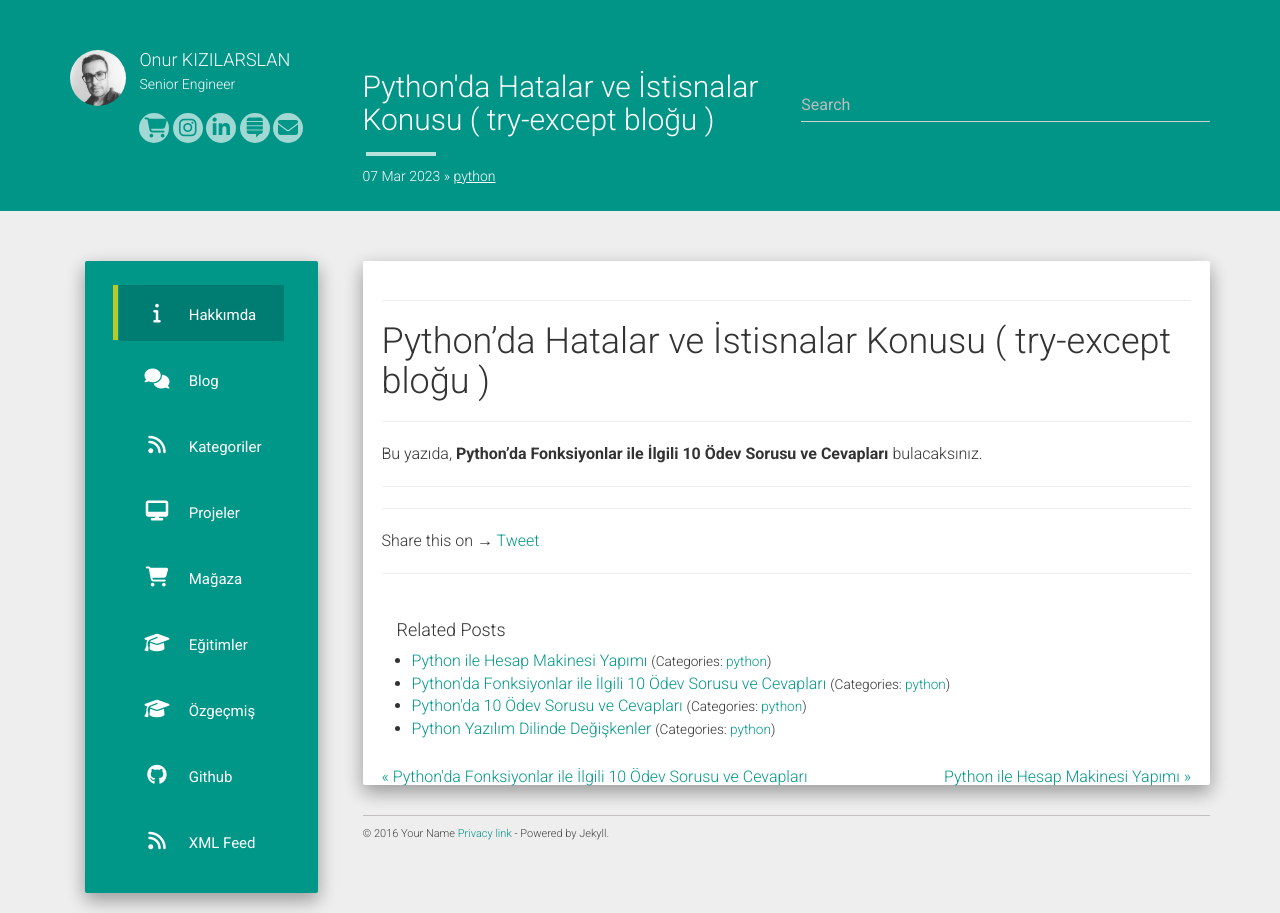
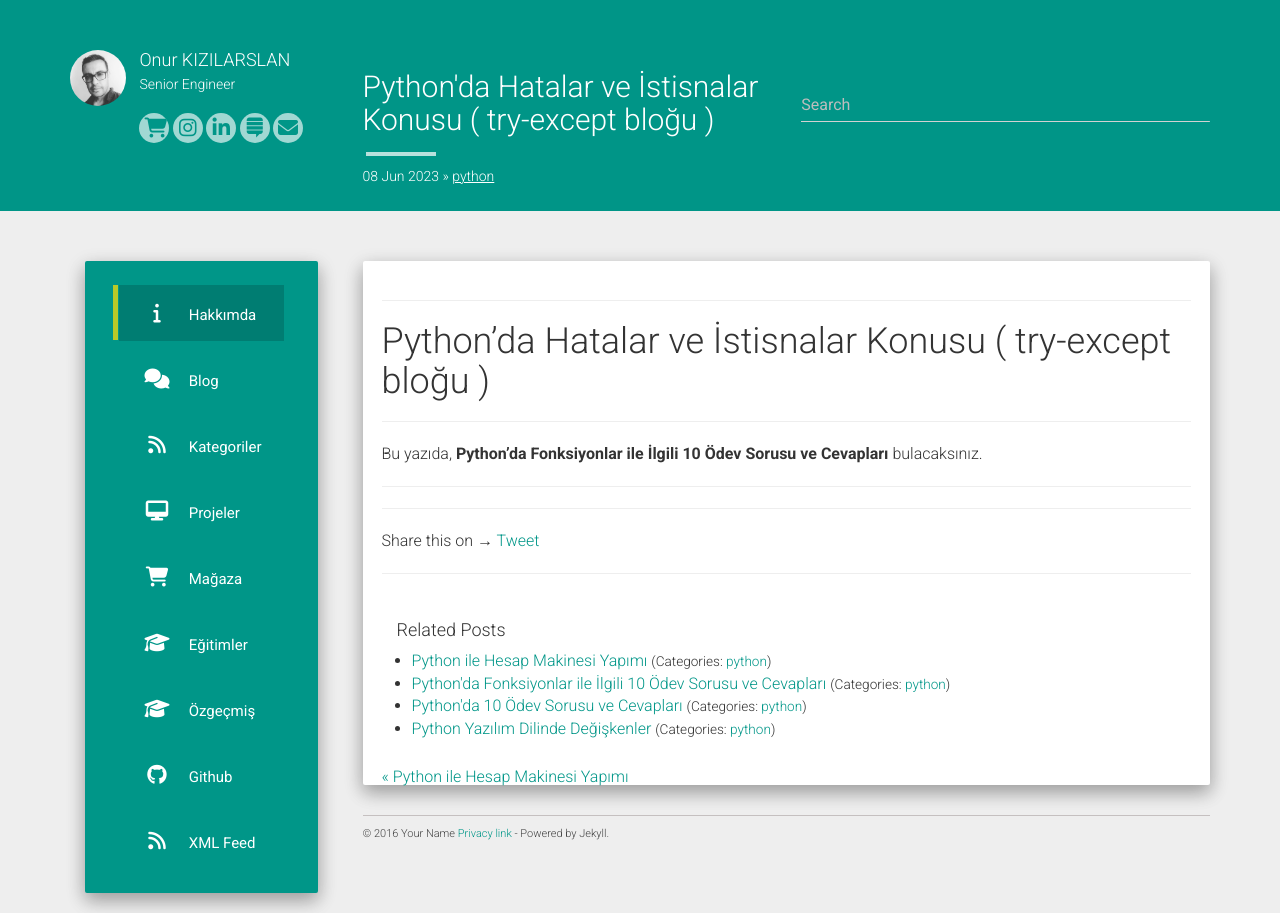
Before and after one commit to imonur/blog, a Jekyll site: the page built from _posts/2023-06-08-python-try-except-hatalar-ve-istisnalar.md, in a window 1280 px wide. Built offline with Jekyll 4.4.1, drawn with Linux system fonts in a browser that asks for light colours; nearby versions of some CDN libraries; comment, search, counter and statistics services are not loaded.

Commit message:
Update and rename 2023-05-18-python-try-except-hatalar-ve-istisnalar.md to 2023-06-08-python-try-except-hatalar-ve-istisnalar.md

```diff
--- a/_posts/2023-05-18-python-try-except-hatalar-ve-istisnalar.md
+++ b/_posts/2023-06-08-python-try-except-hatalar-ve-istisnalar.md
@@ -1,7 +1,7 @@
 ---
 layout: post
 title:  "Python'da Hatalar ve İstisnalar Konusu ( try-except bloğu )"
-date:   2023-03-07 13:50:39
+date:   2023-06-08 13:50:39
 categories: python
 ---
 
```
